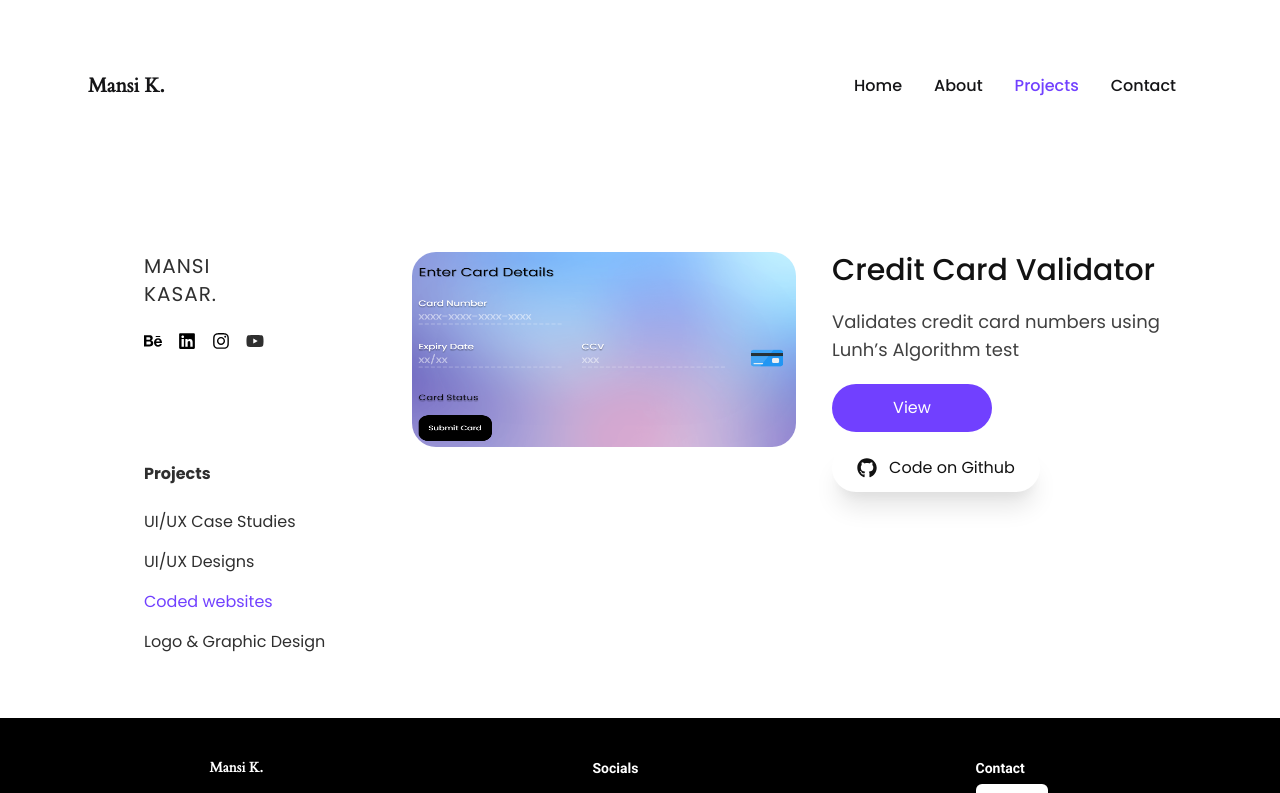
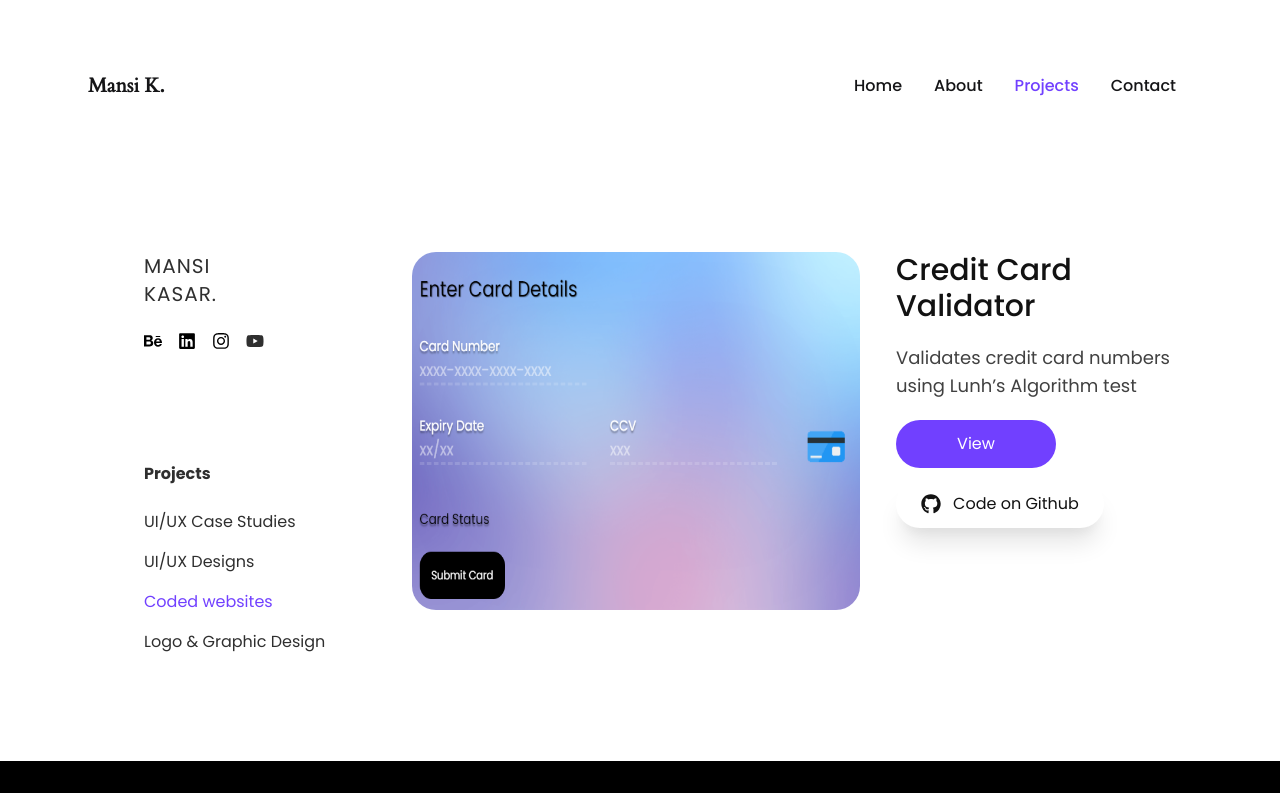
Before and after one commit to saifalfalah/mansi-kasar, a Next.js app: page /projects/coded-websites in a window 1280 px wide. Shown: the top 793 px of the page. Built offline with nearby package versions, Linux system fonts and the light colour scheme.

Commit message:
Update WebsitesCard.js

```diff
--- a/components/ProjectView/CodedWebsites/WebsitesCard.js
+++ b/components/ProjectView/CodedWebsites/WebsitesCard.js
@@ -3,17 +3,21 @@ import Link from "next/link";
 import { FaGithub } from "react-icons/fa";
 const WebsitesCard = (props) => {
   return (
-    <div className="flex flex-col justify-between max-w-4xl font-poppins lg:flex-row">
-      <div className="max-w-sm max-h-56">
+    <div className="flex flex-col justify-between max-w-4xl mb-20 lg:gap-3 xl:gap-0 font-poppins lg:flex-row ">
+      <div className={`max-w-md  max-h-60` + props.imgCont}>
         <Image
           src={props.thumbnailSrc}
-          width="464"
-          height="236"
           alt={props.title}
+          // width="464"
+          // height="236"
+          // className="rounded-3xl"
+          width={720}
+          height={576}
           className="rounded-3xl"
+          quality="100"
         />
       </div>
-      <div className="max-w-sm space-y-5 lg:ml-9 xl:ml-0">
+      <div className={`max-w-xs space-y-5 `}>
         <h1 className="text-xl font-medium text-exp lg:text-3xl">
           {props.title}
         </h1>
```
